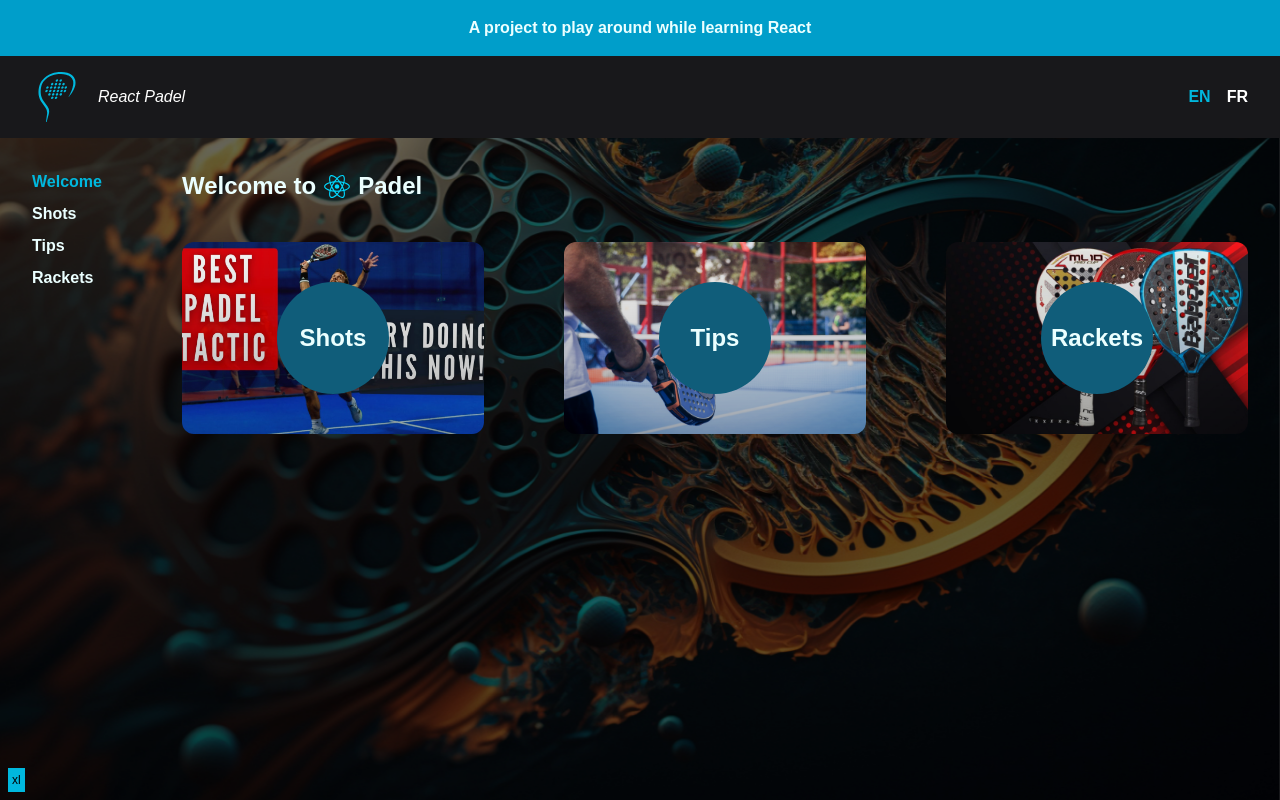
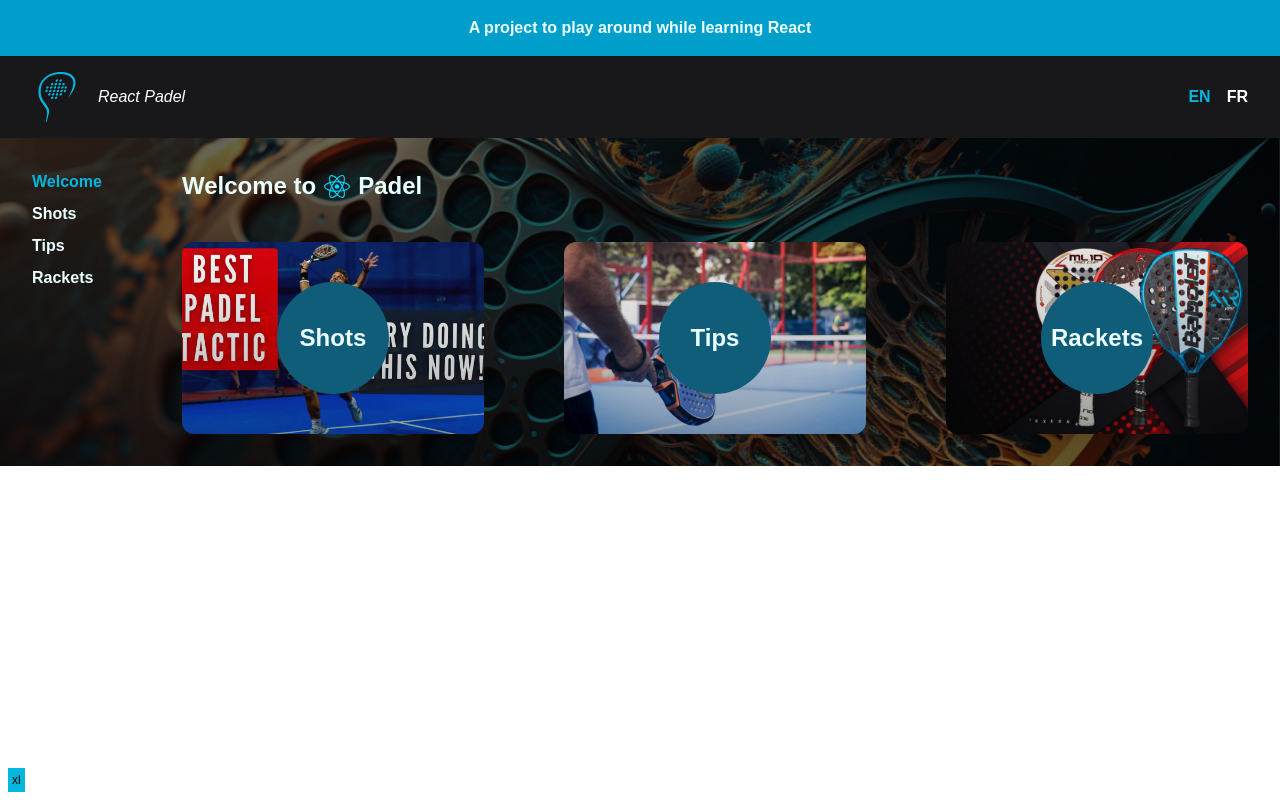
Before and after one commit to Meuss/react-padel, a React (Vite) app: page / in a window 1280 px wide. Built offline with nearby package versions, Linux system fonts and the light colour scheme.

Commit message:
:construction:

```diff
--- a/src/App.tsx
+++ b/src/App.tsx
@@ -25,7 +25,7 @@ const App = () => {
   return (
     <div
       style={{ backgroundImage: "url(" + bgImage + ")" }}
-      className="relative flex min-h-screen flex-col bg-cover bg-fixed bg-center text-primary-50"
+      className="relative flex flex-col overflow-hidden bg-cover bg-fixed bg-center text-primary-50"
     >
       <BrowserRouter>
         <Provider store={store}>
```
